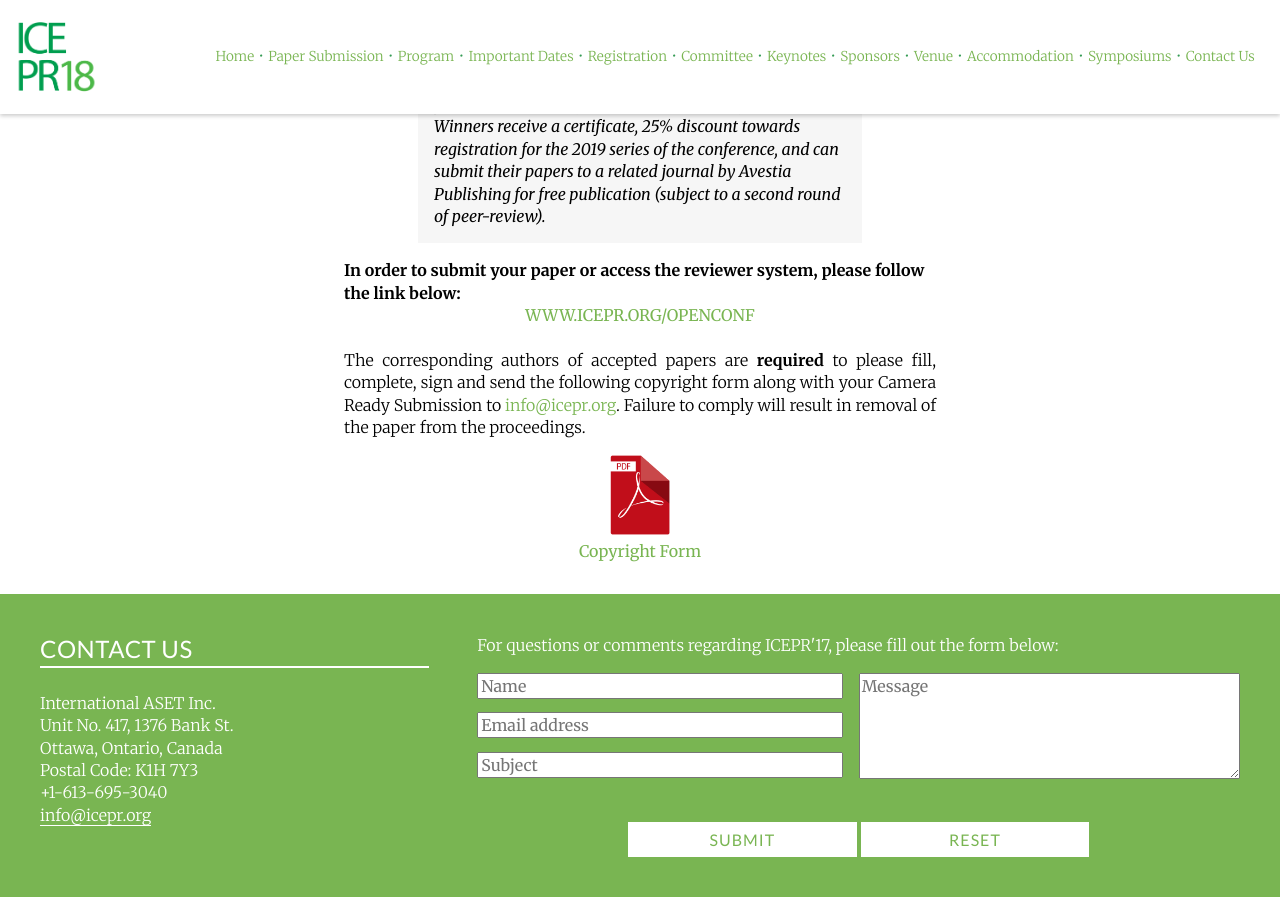
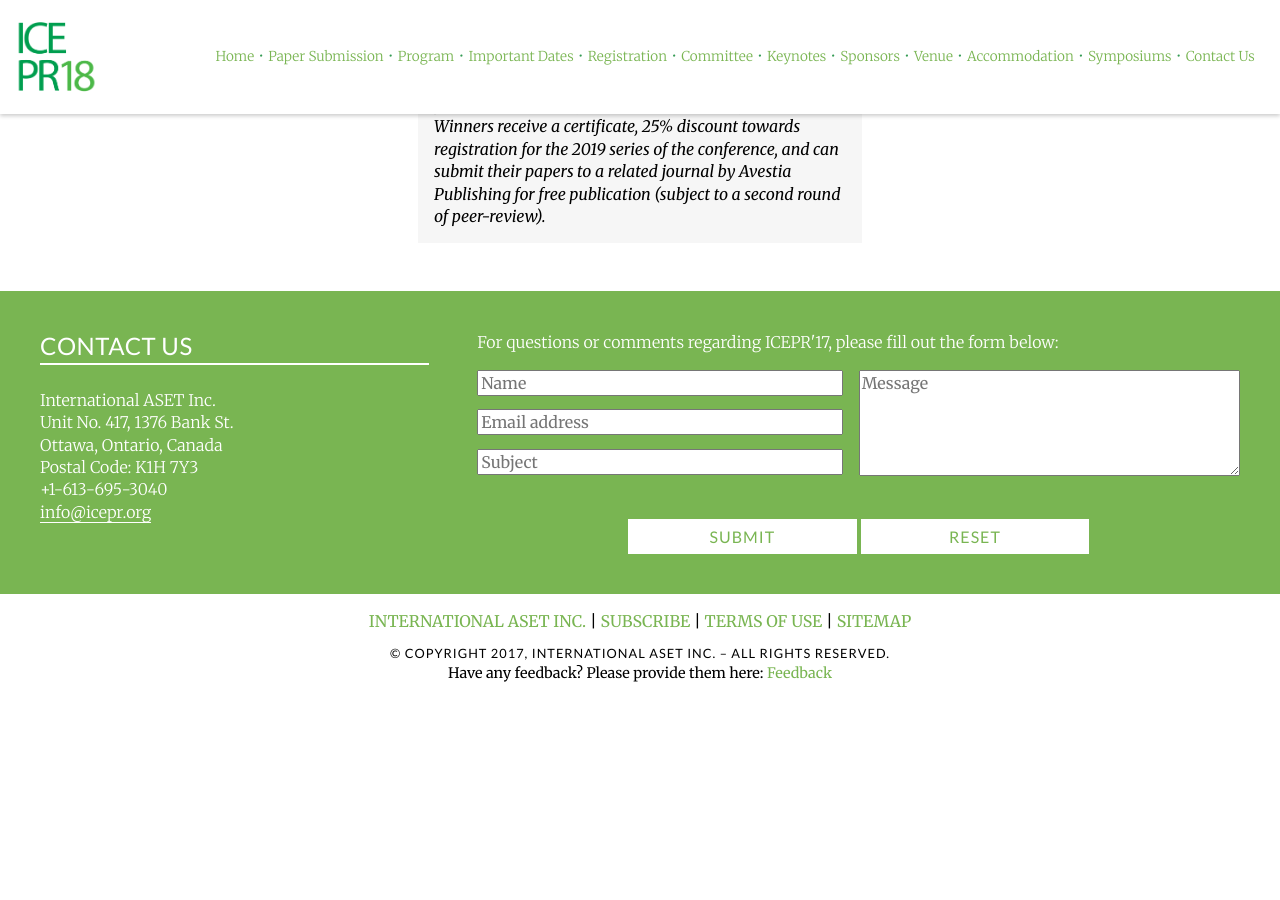
Before and after one commit to intaset/icepr, a Jekyll site: the page built from papers.html, in a window 1280 px wide and 900 px high, scrolled down 2592 px. Built offline with Jekyll 4.4.1, drawn with Linux system fonts in a browser that asks for light colours; nearby versions of some CDN libraries; Markdown is read by kramdown in place of the engine named in the settings; comment, search, counter and statistics services are not loaded; after the commit the page ends 3291 px from its top, so only the background shows below that.

Commit message:
removed link to openconf

```diff
--- a/papers.html
+++ b/papers.html
@@ -86,12 +86,12 @@ keyword: environment conference, biofuels conference, desalination conference, w
 
     <blockquote>Two best paper awards will be conferred to author(s) of the papers that receive the highest rank during the peer-review and by the respected session chairs. Only papers presented at the conference will be eligible for this award. Winners receive a certificate, 25% discount towards registration for the 2019 series of the conference, and can submit their papers to a related journal by Avestia Publishing for free publication (subject to a second round of peer-review).</blockquote>
 
-   	<p class="bold">In order to submit your paper or access the reviewer system, please follow the link below:</p>
+   	<!-- <p class="bold">In order to submit your paper or access the reviewer system, please follow the link below:</p>
 
 	<center><a href="../openconf/" class="body-link allcaps">www.icepr.org/openconf</a></center><br>
 
     <p class="body">The corresponding authors of accepted papers are <b>required</b> to please fill, complete, sign and send the following copyright form along with your Camera Ready Submission to <a href="mailto:info@icepr.org" class="body-link">info@icepr.org</a>. Failure to comply will result in removal of the paper from the proceedings.</p>
 
-	<center><a href="../ICEPR18_CopyrightForm.pdf" class="body-link"><img src="../img/pdf.png" width="80px"><br>Copyright Form</a></center>
+	<center><a href="../ICEPR18_CopyrightForm.pdf" class="body-link"><img src="../img/pdf.png" width="80px"><br>Copyright Form</a></center> -->
   </div>
   </div>
```
Also changed, not shown: 1 other file.
